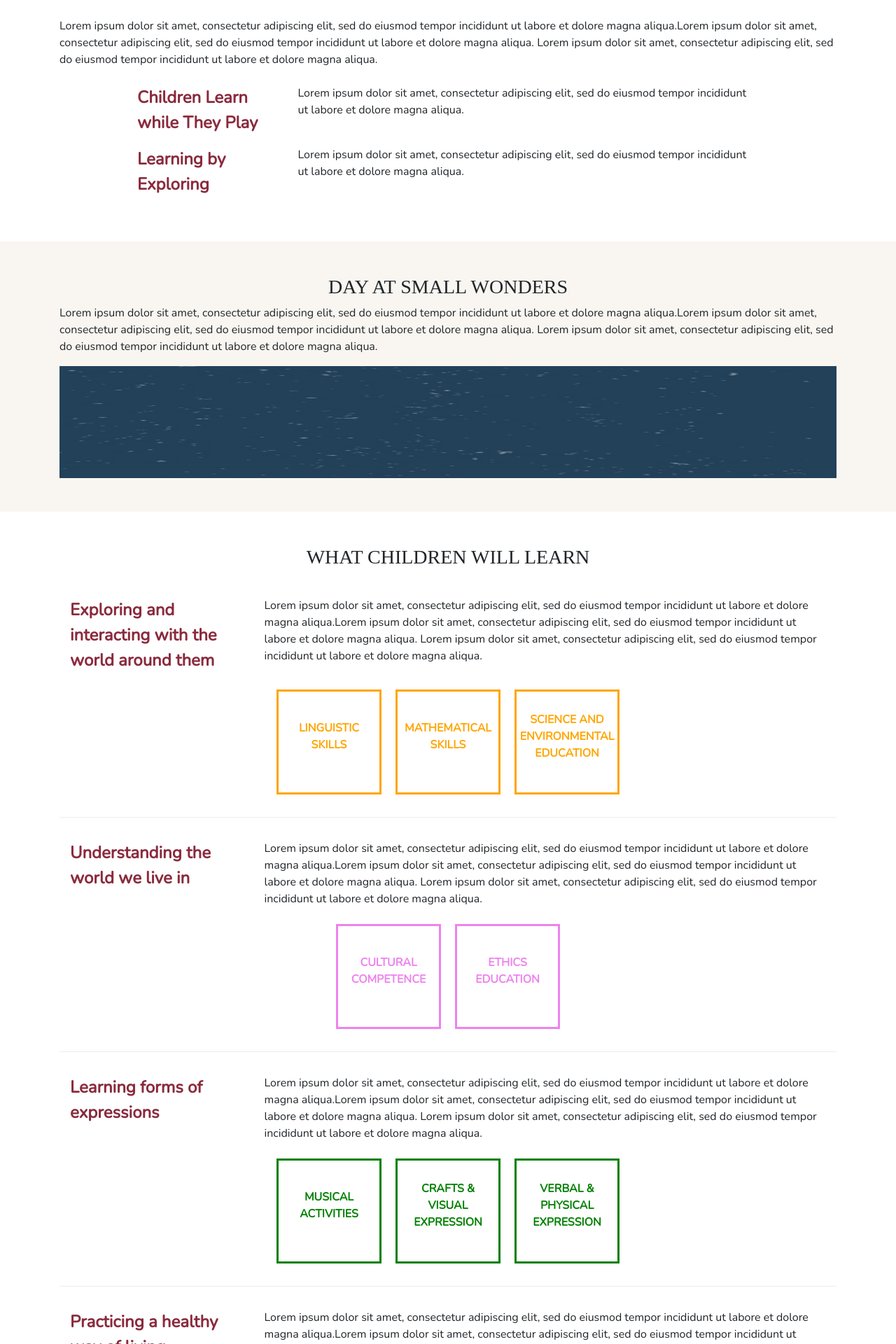
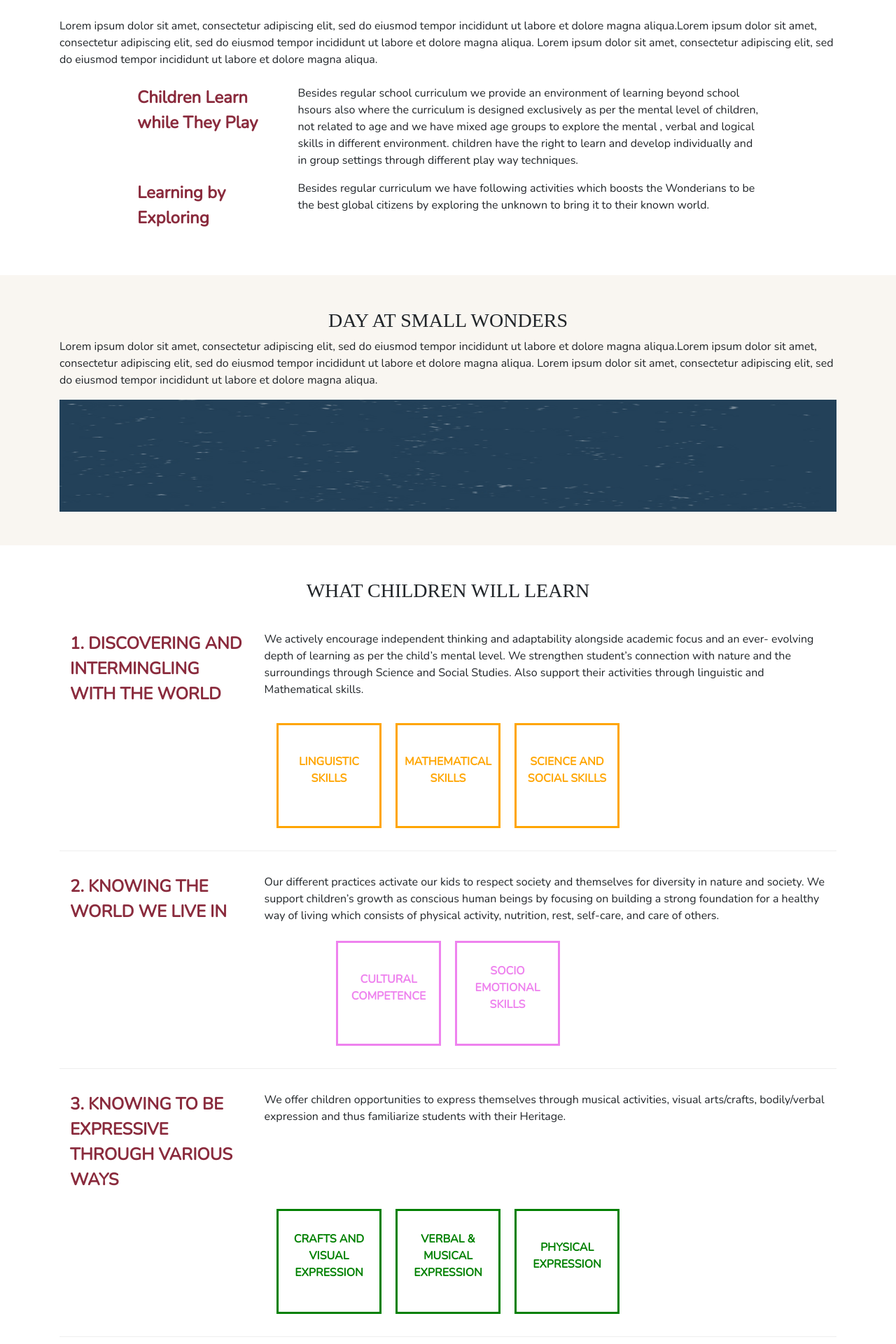
Before and after one commit to ruchirsachdeva/small-wonder-client, an Angular app: page /books-and-beyond in a window 1280 px wide. Shown: the part 700-2620 px from the top of the page at 70% size. Built offline with nearby package versions, Linux system fonts and the light colour scheme; a web font is replaced by a local one; what ngx-slick-carousel would draw is missing.

Commit message:
Modified Books and Beyond Content

```diff
--- a/src/app/pages/books-and-beyond-page/books-and-beyond-page.component.ts
+++ b/src/app/pages/books-and-beyond-page/books-and-beyond-page.component.ts
@@ -10,28 +10,24 @@
   envSectionTitle: string = "Learning Environment";
   contentList = [
     {
-      heading: "Inspiring and highly-trained teachers",
-      text: `Lorem ipsum dolor sit amet, consectetur adipiscing elit,
-      sed do eiusmod tempor incididunt ut labore et dolore magna aliqua.Lorem ipsum dolor sit amet,
-      consectetur adipiscing elit, sed do eiusmod tempor incididunt ut labore et dolore magna aliqua.
-
-      Lorem ipsum dolor sit amet, consectetur adipiscing elit,
-      sed do eiusmod tempor incididunt ut labore et dolore magna aliqua.`,
+      heading: "Providing Inspired and highly trained Faculty",
+      text: `Our teachers look at the world through the child's perspective because each one learns in different ways and at a different pace. We provide teachers with tools and guidance to accommodate a child’s natural curiosity and to fully support each child.`,
     },
     {
-      heading: "Safe havens for learning",
-      text: `Lorem ipsum dolor sit amet, consectetur adipiscing elit,
-    sed do eiusmod tempor incididunt ut labore et dolore magna aliqua.`,
+      heading: "Providing curriculum designed by inspiring and highly trained Wonderian faculty",
+      text: `Our teachers look at the world through the child's perspective because each one learns in different ways and at a different pace.  We provide teachers with tools and guidance to accommodate a child’s natural curiosity and to fully support each child. We highly value our teachers and recognize them as educators whose role is very influential in child’s learning. `,
+    },
+    {
+      heading: "Safe Sanctuaries for learning",
+      text: `All of us know that physical surroundings can impact our behaviour, thoughts, emotions, and well-being. We know children learn with all five senses; our school is more than just functional spaces. Our creative learning spaces are specifically designed to support our curriculum and daily activities, providing children with a safe, calm, and stress-free learning environment.`,
     },
     {
       heading: "Mixed age groups",
-      text: `Lorem ipsum dolor sit amet, consectetur adipiscing elit,
-    sed do eiusmod tempor incididunt ut labore et dolore magna aliqua.`,
+      text: `Children have all the facilities to learn in different age group to explore the mental, verbal, and logical skills in different environment. It gives the opportunity to them to understand their own mental levels and mingle with the students beyond their own age.`,
     },
     {
       heading: "Rich language environment",
-      text: `Lorem ipsum dolor sit amet, consectetur adipiscing elit,
-    sed do eiusmod tempor incididunt ut labore et dolore magna aliqua.`,
+      text: `Students are given environment to learn other languages also along with English and their mother tongue. They have the option to choose that medium of expression in which they are more comfortable to express themselves fully.`,
     },
   ];
 
@@ -45,13 +41,11 @@
   introSectionContentList = [
     {
       heading: "Children Learn while They Play",
-      text: `Lorem ipsum dolor sit amet, consectetur adipiscing elit,
-  sed do eiusmod tempor incididunt ut labore et dolore magna aliqua.`,
+      text: `Besides regular school  curriculum we provide an environment of learning beyond school hsours also where the curriculum   is designed exclusively as per the mental level of children, not related to age and we have mixed age groups to explore the mental , verbal and logical skills in different environment. children have the right to learn and develop individually and in group settings through different play way techniques.`,
     },
     {
       heading: "Learning by Exploring",
-      text: `Lorem ipsum dolor sit amet, consectetur adipiscing elit,
-  sed do eiusmod tempor incididunt ut labore et dolore magna aliqua.`,
+      text: `Besides regular curriculum we have following activities which boosts the Wonderians to be the best global citizens by exploring the unknown to bring it to their known world.`,
     },
   ];
 
@@ -66,41 +60,29 @@
   childrenLearnSectionTitle: string = "What children will learn";
   childrenLearnSectionContent = [
     {
-      heading: "Exploring and interacting with the world around them",
-      text: `Lorem ipsum dolor sit amet, consectetur adipiscing elit,
-      sed do eiusmod tempor incididunt ut labore et dolore magna aliqua.Lorem ipsum dolor sit amet,
-      consectetur adipiscing elit, sed do eiusmod tempor incididunt ut labore et dolore magna aliqua.
-      Lorem ipsum dolor sit amet, consectetur adipiscing elit,
-      sed do eiusmod tempor incididunt ut labore et dolore magna aliqua.`,
+      heading: "1. DISCOVERING AND INTERMINGLING WITH THE WORLD",
+      text: `We actively encourage independent thinking and adaptability alongside academic focus and an ever- evolving depth of learning as per the child’s mental level.  We strengthen student’s connection with nature and the surroundings through Science and Social Studies. Also support their activities through linguistic and Mathematical skills.`,
       color: "orange",
       bulletPoints: [
         "Linguistic Skills",
         "Mathematical Skills",
-        "Science and Environmental education",
+        "Science and Social skills",
       ],
     },
     {
-      heading: "Understanding the world we live in",
-      text: `Lorem ipsum dolor sit amet, consectetur adipiscing elit,
-      sed do eiusmod tempor incididunt ut labore et dolore magna aliqua.Lorem ipsum dolor sit amet,
-      consectetur adipiscing elit, sed do eiusmod tempor incididunt ut labore et dolore magna aliqua.
-      Lorem ipsum dolor sit amet, consectetur adipiscing elit,
-      sed do eiusmod tempor incididunt ut labore et dolore magna aliqua.`,
+      heading: "2. KNOWING THE WORLD WE LIVE IN",
+      text: `Our different practices activate our kids to respect society and themselves for diversity in nature and society. We support children’s growth as conscious human beings by focusing on building a strong foundation for a healthy way of living which consists of physical activity, nutrition, rest, self-care, and care of others.`,
       color: "violet",
-      bulletPoints: ["Cultural Competence", "Ethics Education"],
+      bulletPoints: ["Cultural Competence", "Socio Emotional skills"],
     },
     {
-      heading: "Learning forms of expressions",
-      text: `Lorem ipsum dolor sit amet, consectetur adipiscing elit,
-      sed do eiusmod tempor incididunt ut labore et dolore magna aliqua.Lorem ipsum dolor sit amet,
-      consectetur adipiscing elit, sed do eiusmod tempor incididunt ut labore et dolore magna aliqua.
-      Lorem ipsum dolor sit amet, consectetur adipiscing elit,
-      sed do eiusmod tempor incididunt ut labore et dolore magna aliqua.`,
+      heading: "3. KNOWING TO BE EXPRESSIVE THROUGH VARIOUS WAYS",
+      text: `We offer children opportunities to express themselves through musical activities, visual arts/crafts, bodily/verbal expression and thus familiarize students with their Heritage.`,
       color: "green",
       bulletPoints: [
-        "Musical Activities",
-        "Crafts & visual expression",
-        "Verbal & physical expression",
+        "Crafts and Visual Expression",
+        "Verbal & Musical Expression",
+        "Physical Expression",
       ],
     },
     {
--- a/src/app/pages/books-and-beyond-page/learning-env-section/learning-env-section.component.scss
+++ b/src/app/pages/books-and-beyond-page/learning-env-section/learning-env-section.component.scss
@@ -13,6 +13,6 @@
 }
 
 .heading {
-  font-size: 1.5em;
+  font-size: 1.25em;
   font-weight: 900;
 }
```
